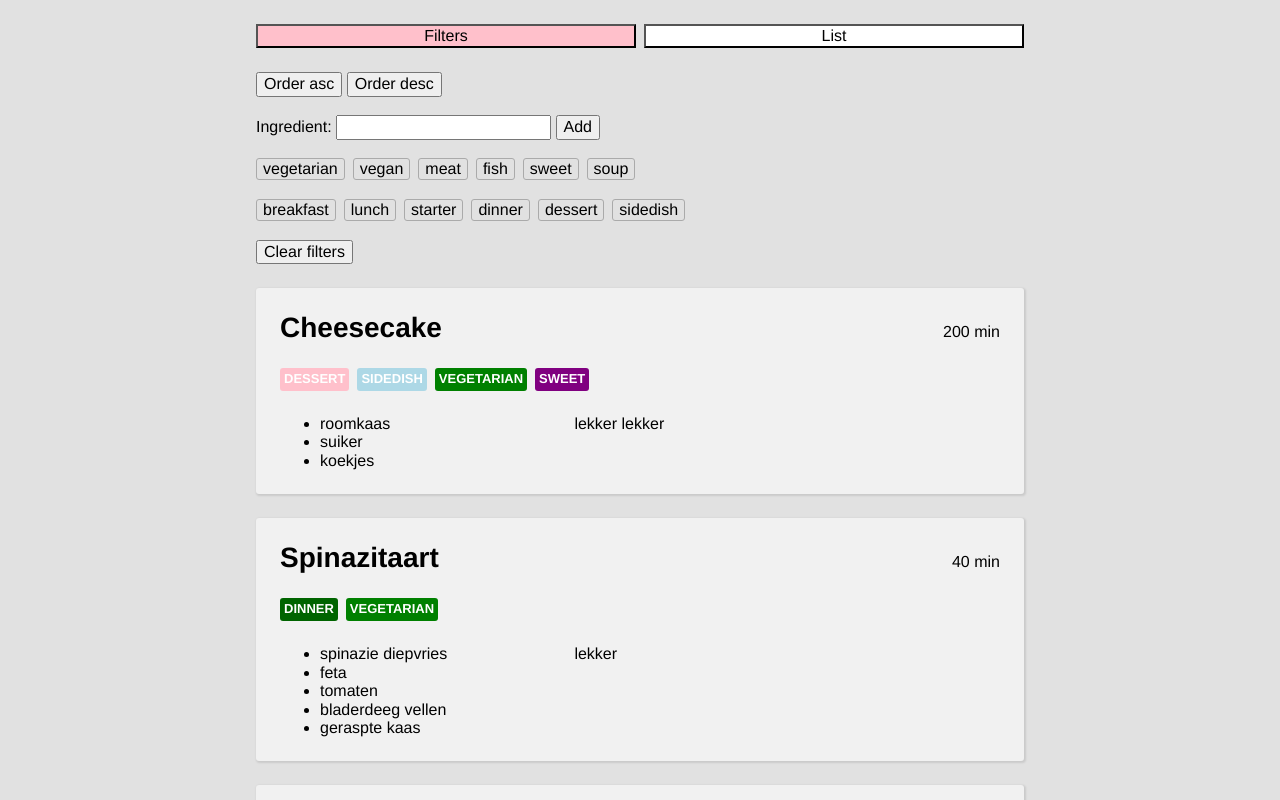
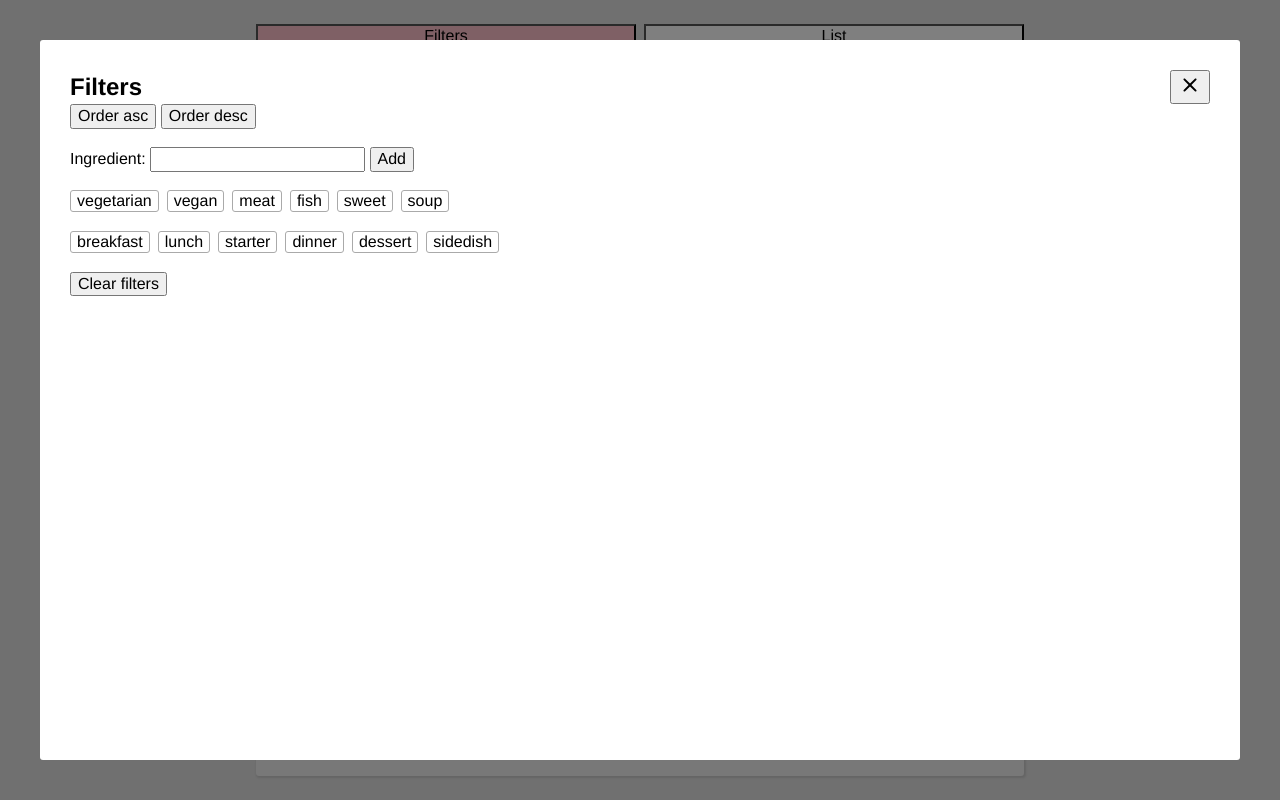
Before and after one commit to madstrawberry/old_recipes, a React (Create React App) app: page / in a window 1280 px wide. Both pictures are taken after a click on the button "Filters". Shown: the top 800 px of the page. Built offline with nearby package versions, Linux system fonts and the light colour scheme; a web font is replaced by a local one.

Commit message:
Move filters to dialog

```diff
--- a/public/index.html
+++ b/public/index.html
@@ -27,7 +27,7 @@
     -->
     <title>React App</title>
   </head>
-  <body>
+  <body id="body">
     <noscript>You need to enable JavaScript to run this app.</noscript>
     <div id="root"></div>
     <!--
--- a/src/components/App.tsx
+++ b/src/components/App.tsx
@@ -8,6 +8,7 @@ import { FilterReducer, filterReducer } from '../helpers/filterReducer';
 import { Filter } from './Filters';
 import { getSortedRecipes } from '../helpers/filterRecipes';
 import { Menu } from './Menu';
+import { Dialog } from './shared/Dialog';
 
 export type Tab = 'filters' | 'list' | 'none';
 
@@ -44,7 +45,11 @@ const App: React.FC = () => {
   return (
     <>
       <Menu activeTab={activeTab} setActiveTab={setActiveTab} />
-      {activeTab === 'filters' && <Filter filters={filters} sendFilter={sendFilter} />}
+      {activeTab === 'filters' && (
+        <Dialog onClose={() => setActiveTab('none')}>
+          <Filter filters={filters} sendFilter={sendFilter} />
+        </Dialog>
+      )}
       {filteredRecipes.map(r => (
         <RecipeBlock recipe={r} key={r.id} />
       ))}
--- a/src/components/Filters.tsx
+++ b/src/components/Filters.tsx
@@ -2,7 +2,6 @@ import React, { useState } from 'react';
 import { FilterState, FilterAction } from '../helpers/filterReducer';
 import styled from 'styled-components';
 import { RecipeType, RecipeCategory } from '../models';
-import { Container } from './shared/Container';
 
 type Props = {
   filters: FilterState;
@@ -23,7 +22,7 @@ export const Filter: React.FC<Props> = ({ filters, sendFilter }) => {
   };
 
   return (
-    <Container>
+    <>
       <button onClick={() => sendFilter({ type: 'ORDER_ASC' })}>Order asc</button>{' '}
       <button onClick={() => sendFilter({ type: 'ORDER_DESC' })}>Order desc</button>
       <br />
@@ -67,7 +66,7 @@ export const Filter: React.FC<Props> = ({ filters, sendFilter }) => {
       <br />
       <br />
       <button onClick={clearFilters}>Clear filters</button>
-    </Container>
+    </>
   );
 };
 
--- /dev/null
+++ b/src/components/icons/closeIcon.tsx
@@ -0,0 +1,8 @@
+import React from 'react';
+
+export const CloseIcon = () => (
+  <svg height="24" viewBox="0 0 24 24" width="24">
+    <path d="M0 0h24v24H0V0z" fill="none" />
+    <path d="M18.3 5.71c-.39-.39-1.02-.39-1.41 0L12 10.59 7.11 5.7c-.39-.39-1.02-.39-1.41 0-.39.39-.39 1.02 0 1.41L10.59 12 5.7 16.89c-.39.39-.39 1.02 0 1.41.39.39 1.02.39 1.41 0L12 13.41l4.89 4.89c.39.39 1.02.39 1.41 0 .39-.39.39-1.02 0-1.41L13.41 12l4.89-4.89c.38-.38.38-1.02 0-1.4z" />
+  </svg>
+);
--- /dev/null
+++ b/src/components/shared/Dialog.tsx
@@ -0,0 +1,52 @@
+import React from 'react';
+import styled from 'styled-components';
+import ReactDOM from 'react-dom';
+import { CloseIcon } from '../icons/closeIcon';
+import { GridContainer } from './GridContainer';
+import { GridColumn } from './GridColumn';
+
+type Props = {
+  onClose: () => void;
+};
+
+export const Dialog: React.FC<Props> = ({ children, onClose }) => {
+  return ReactDOM.createPortal(
+    <Background>
+      <DialogContainer>
+        <GridContainer alignItems="center">
+          <GridColumn>
+            <h2>Filters</h2>
+          </GridColumn>
+          <GridColumn align="right">
+            <button onClick={onClose}>
+              <CloseIcon />
+            </button>
+          </GridColumn>
+        </GridContainer>
+
+        {children}
+      </DialogContainer>
+    </Background>,
+    document.getElementById('body')!
+  );
+};
+
+const Background = styled.div`
+  position: fixed;
+  top: 0;
+  bottom: 0;
+  left: 0;
+  right: 0;
+  background-color: rgba(0, 0, 0, 0.5);
+`;
+
+const DialogContainer = styled.div`
+  position: absolute;
+  background: #fff;
+  top: 40px;
+  left: 40px;
+  bottom: 40px;
+  right: 40px;
+  padding: 30px;
+  border-radius: 3px;
+`;
```
